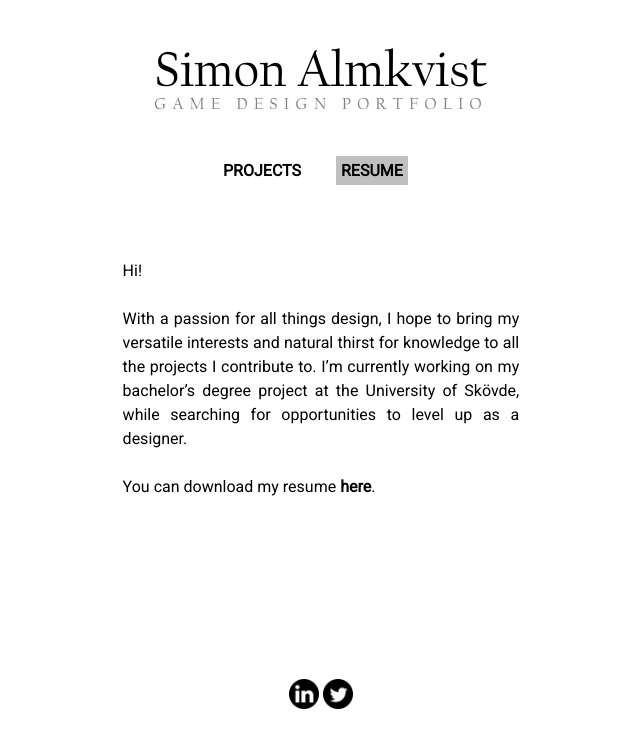
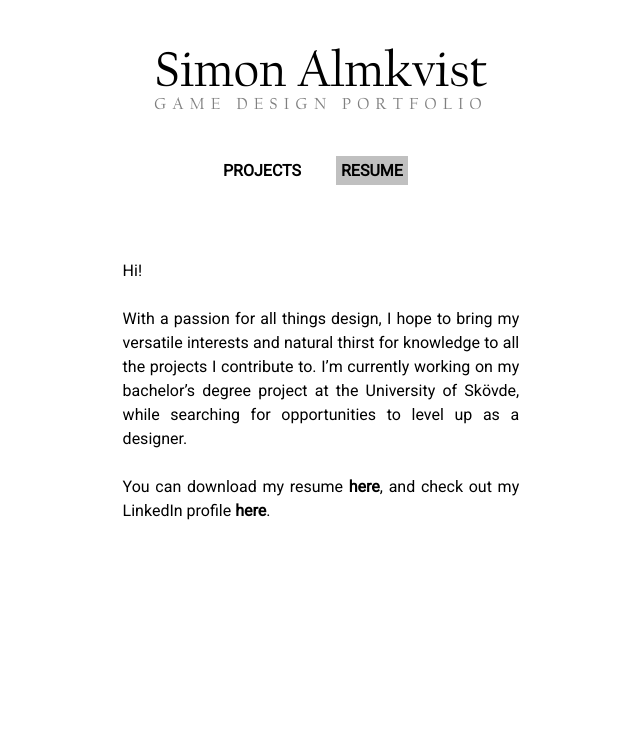
Before and after one commit to simonsomething/simonsomething.github.io, a plain HTML site: page resume.html in a window 1280 px wide. Shown: the whole page, without its empty margins (319-959 px from the left). Drawn offline with Linux system fonts and the light colour scheme; files whose address does not match are found by name.

Commit message:
Social media

```diff
--- a/resume.html
+++ b/resume.html
@@ -37,21 +37,10 @@
                 <br><br>
                 With a passion for all things design, I hope to bring my versatile interests and natural thirst for knowledge to all the projects I contribute to. I’m currently working on my bachelor’s degree project at the University of Skövde, while searching for opportunities to level up as a designer.
                 <br><br>
-                You can download my resume <a href="files/simon_almkvist_resume.pdf" download class="roboto" id="resume-link" alt="My resume">here</a>.
+                You can download my resume <a href="files/simon_almkvist_resume.pdf" download class="roboto" id="resume-link" alt="My resume">here</a>, and check out my LinkedIn profile <a href="https://www.linkedin.com/in/simonalmkvist/" id="resume-link" alt="My LinkedIn profile">here</a>.
             </p>
         </div>
         <div class="col-4"></div>
-    </div>
-
-    <div class="row spacing-50"></div>
-    <div class="row spacing-50"></div>
-    <div class="row spacing-50"></div>
-
-    <div class="row">
-        <div class="col-12" style="text-align: center;">
-            <a href="https://www.linkedin.com/in/simonalmkvist/"><img src="icons/linkedin.png" class="icon"></a>
-            <a href="https://twitter.com/simonsomething_"><img src="icons/twitter.png" class="icon"></a>
-        </div>
     </div>
 
 <!--
```
